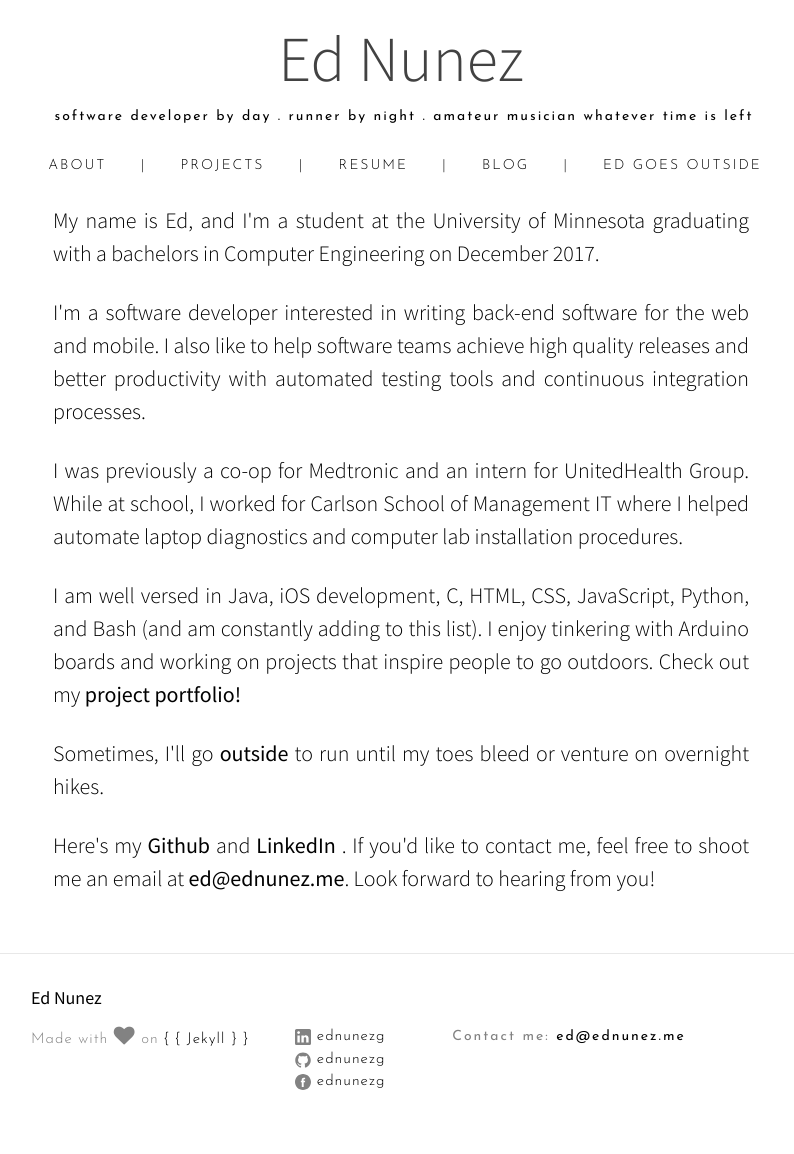
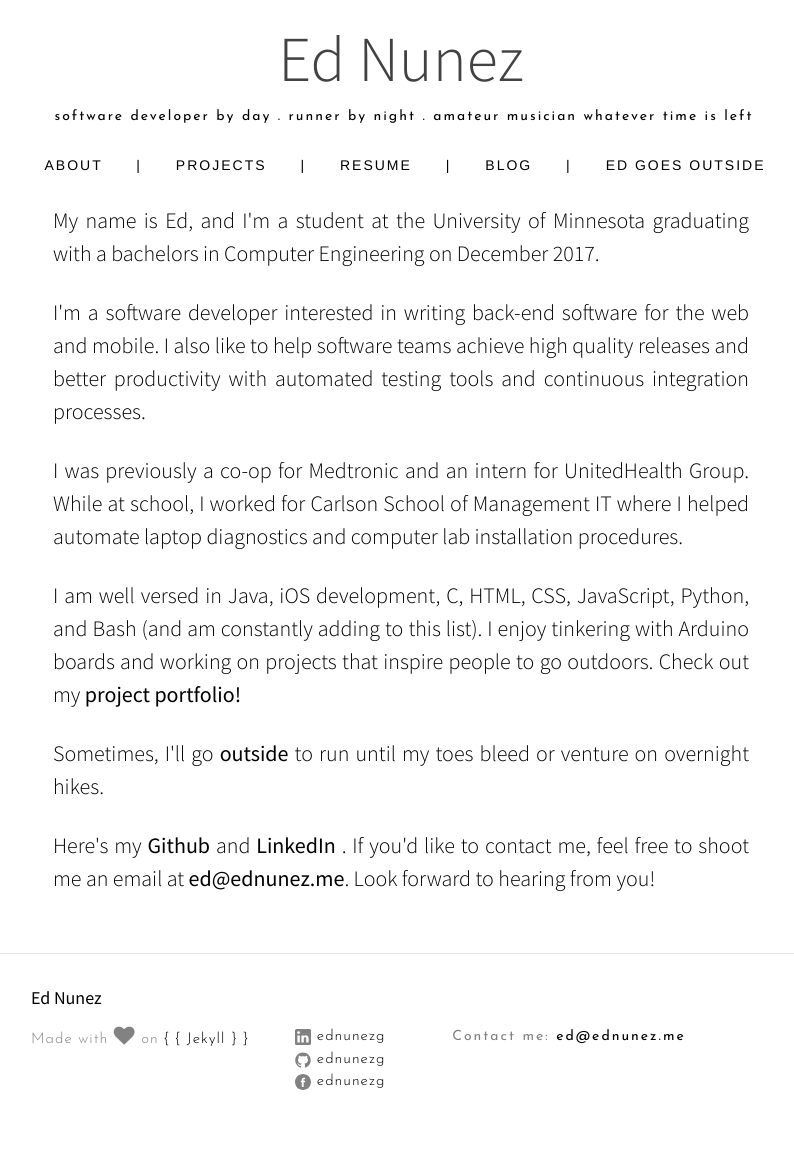
Before and after one commit to ednunezg/ednunezg.github.io, a Jekyll site: the page built from index.html, in a window 1280 px wide. Shown: the whole page, without its empty margins (239-1033 px from the left). Built offline with Jekyll 4.4.1, drawn with Linux system fonts in a browser that asks for light colours; nearby versions of some CDN libraries; the list of posts is cut into pages by our own code.

Commit message:
Changed nav font to Helvetica Neue

```diff
--- a/css/style.scss
+++ b/css/style.scss
@@ -416,7 +416,7 @@ pre {
   font-size: 14px;
   letter-spacing: 2px;
   text-indent: 8px;
-  font-family: 'Josefin Sans';
+  font-family: 'Helvetica Neue';
   font-weight: 300;
   padding-top: 2em;
   padding-bottom: 2em;
```
